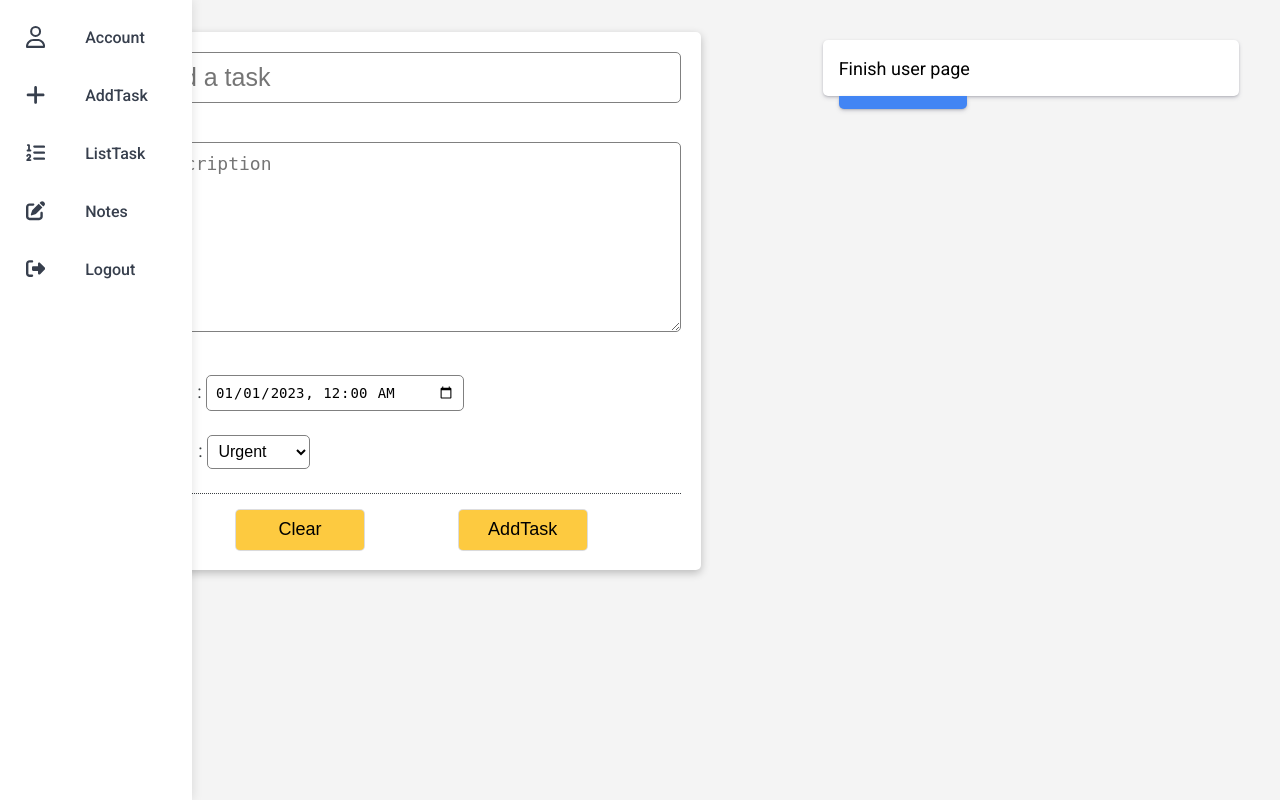
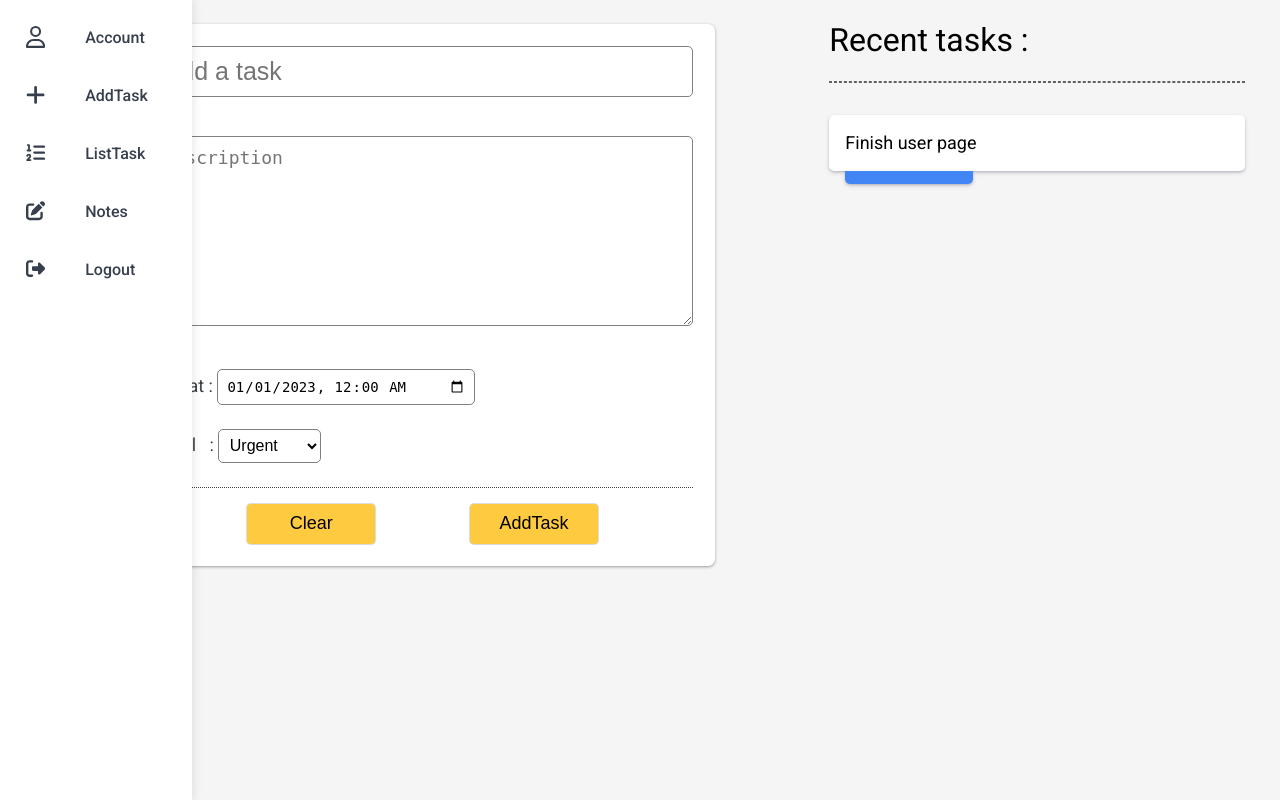
Before and after one commit to sahilgajjar/DreamCatcher, a Django app: page /addtask in a window 1280 px wide. Run offline with Django 4.2, Linux system fonts and the light colour scheme; a user stored in the database is signed in; data comes from the database, SQL or seed files in the repository; both versions use the stored data as it was after the commit.

Commit message:
made several change in design of card and stuff

```diff
--- a/DreamCatcher/static/DreamCatcher/addtask.css
+++ b/DreamCatcher/static/DreamCatcher/addtask.css
@@ -2,6 +2,9 @@ main {
     background-color: var(--bg-color);
 }
 
+a {
+    text-decoration: none;
+}
 
 .container {
     height: 80%;
@@ -16,19 +19,25 @@ main {
     flex-direction: column;
     width: 45%;
     margin-left: 1rem;
-    margin-top: 2rem;
+    margin-top: 1.5rem;
     padding: 20px;
     background-color: var(--primary-color);
-    box-shadow: rgba(0, 0, 0, 0.24) 0px 3px 8px;
-    border-radius: 5px;
+    box-shadow: rgba(60, 64, 67, 0.3) 0px 1px 2px 0px, rgba(60, 64, 67, 0.15) 0px 1px 3px 1px;
+    border: 2px solid transparent;
+    border-radius: 7px;
+    transition: 0.5s ease-out;
 }
 
+.form-container:hover {
+    border: 2px solid #b0b0b0;
+    box-shadow: rgba(50, 50, 93, 0.25) 0px 6px 12px -2px, rgba(0, 0, 0, 0.3) 0px 3px 7px -3px;
+}
 /* text field */
 .task-name-in {
     flex-grow: 1;
     margin-bottom: 20px;
     padding: 10px;
-    border: 0.5px solid gray;
+    border: 1px solid gray;
     border-radius: 5px;
     font-size: 25px;
 }
@@ -134,7 +143,6 @@ main {
 /* recent task */
 .recent-tasks {
     color: black;
-    padding: 1rem;
     margin-left: 5rem;
     height: 60vh;
     height: 60svh;
@@ -216,10 +224,10 @@ main {
     top: 10%;
     left: 50%;
     transform: translate(-50%, -50%);
-    background-color: #3cc360;
+    background-color: #56cb75;
     color: white;
     font-size: 20px;
-    border: 1px solid gray;
     border-radius: 5px;
-    transition: opacity 0.5s ease-out;
+    box-shadow: rgba(0, 0, 0, 0.1) 0px 20px 25px -5px, rgba(0, 0, 0, 0.04) 0px 10px 10px -5px;
+    transition: opacity 0.3s ease-in;
 }
--- a/DreamCatcher/static/DreamCatcher/main.css
+++ b/DreamCatcher/static/DreamCatcher/main.css
@@ -4,7 +4,7 @@
     font-size: 16px;
     font-family: 'Roboto', sans-serif;
     --primary-color: white;
-    --bg-color: #f4f4f4;
+    --bg-color: #f5f5f5;
 
 }
 
--- /dev/null
+++ b/DreamCatcher/static/DreamCatcher/notes.css
@@ -0,0 +1 @@
+@import url('https://fonts.googleapis.com/css2?family=Roboto:wght@300;400;500&display=swap');
--- a/DreamCatcher/templates/DreamCatcher/addtask.html
+++ b/DreamCatcher/templates/DreamCatcher/addtask.html
@@ -65,9 +65,11 @@
     <div class="recent-tasks">
 
         {% if tasks|length == 0 %}
-                <h2>No recent tasks</h2>
+            <h2 style="font-weight: 400;">No recent tasks</h2>
+        {% else %}
 
-            {% else %}
+        <h1 style="padding:0;font-weight: 400;">Recent tasks : </h1>
+        <hr style="border: 1px dashed #606060;">
         <ul>
             {% for task in tasks %}
             <div class="task-list-container">
@@ -76,18 +78,21 @@
                     <p>{{ task.name }}</p>
                 </li>
 
+                <li>
                     <button class="task-mark-as-done">
                         <a href="{% url 'markasdone_add' task_id=task.id %}">
                             <p>Mark as done<p>
                         </a>
                     </button>
+                </li>
 
             </div>
 
             {% endfor %}
+        <br>
+        <br>
         </ul>
         {% endif %}
-
     </div>
 
 {% endblock %}
--- a/DreamCatcher/templates/DreamCatcher/listtask.html
+++ b/DreamCatcher/templates/DreamCatcher/listtask.html
@@ -36,7 +36,7 @@
                 <p>{{ task.name }}</p>
                 <p>Due at : {{ task.datetime }}</p>
             </div>
-            <hr>
+            <hr style="border:1px solid #bbbbbb;">
             {{ task.description }}
             <br>
             <br>
--- a/DreamCatcher/views.py
+++ b/DreamCatcher/views.py
@@ -41,7 +41,7 @@ def deltask(request, task_id):
     tasks = Task.objects.get(id=task_id)
     tasks.delete()
 
-    messages.success(request, 'Task Deleated Successfully !')
+    messages.success(request, 'Task Deleated Successfully 🗑️')
 
     return redirect('listtask')
 
@@ -56,7 +56,7 @@ def listtask(request):
 @login_required
 def addtask(request):
 
-    tasks = Task.objects.filter(complete=False).order_by('-id')[:3]
+    tasks = Task.objects.filter(complete=False).order_by('-id')[:4]
 
     if request.method == "POST":
 
@@ -74,6 +74,8 @@ def addtask(request):
             datetime=time,
             label=label
         )
+
+        messages.success(request, ' Task Added Successfully 🎯')
 
         return redirect("addtask");
 
```
Also changed, not shown: DreamCatcher/static/DreamCatcher/listtask.css (+25 -7 lines), DreamCatcher/templates/DreamCatcher/notes.html (added, +10 -0 lines), DreamCatcher/templates/DreamCatcher/layout0.html (line endings or trailing spaces), db.sqlite3. Lines whose indentation alone changed are shown as unchanged.
